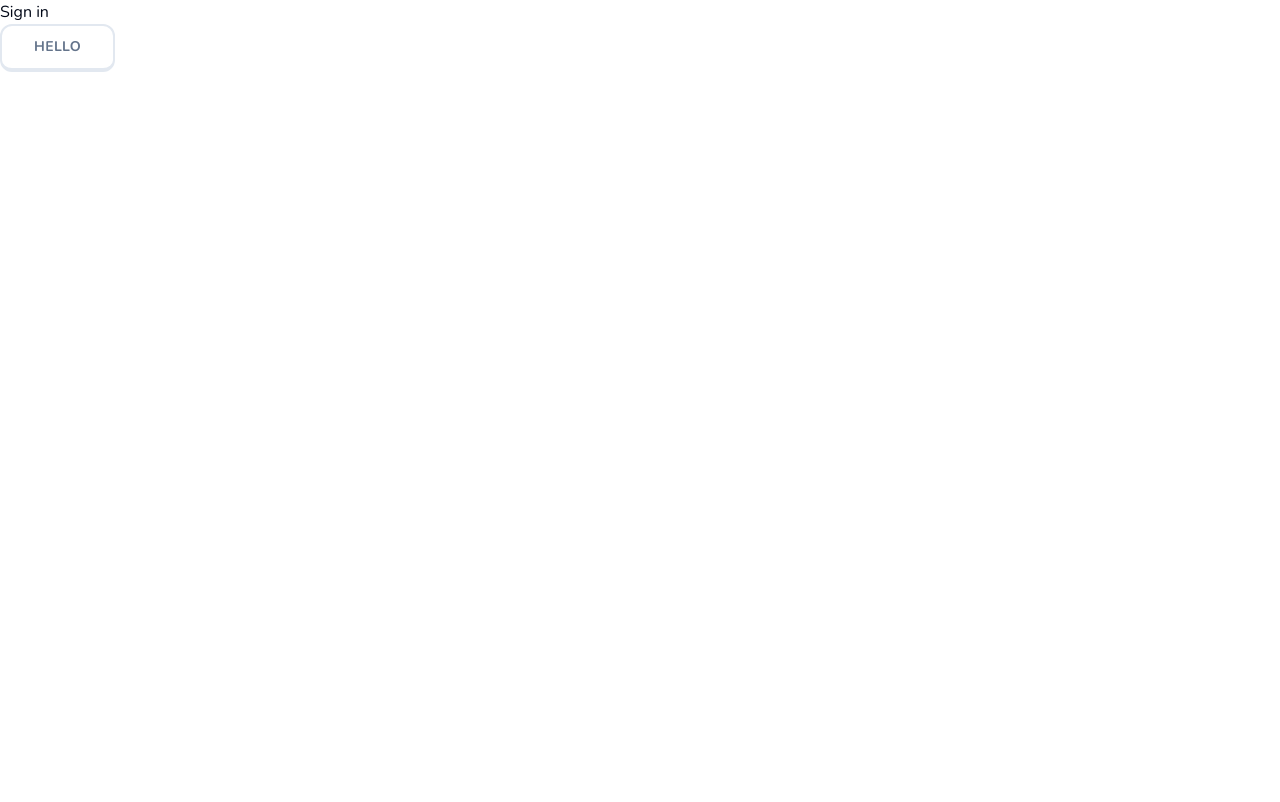
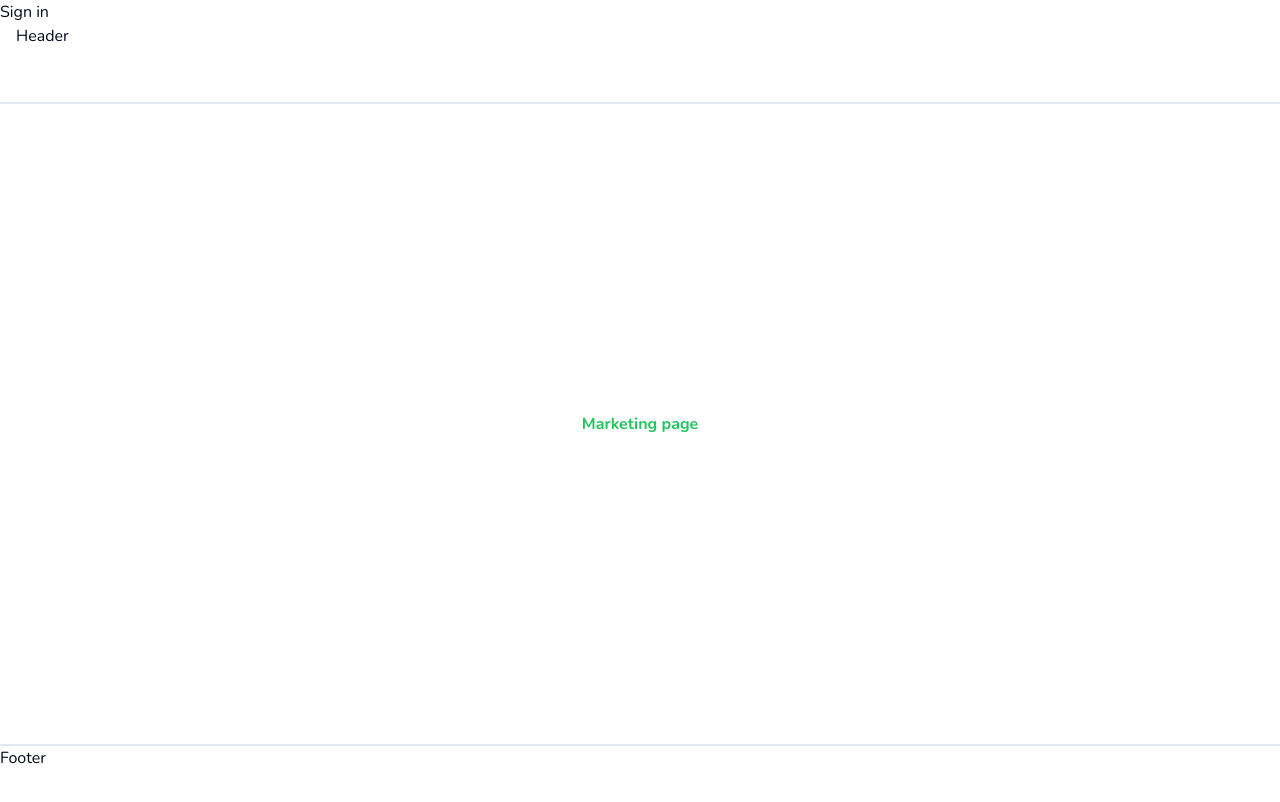
Before and after one commit to kostenkovitalina/Duolingo, a Next.js app: page / in a window 1280 px wide. Shown: the top 802 px of the page. Built offline with nearby package versions, Linux system fonts and the light colour scheme; no server answers.

Commit message:
Marketing Skeleton

```diff
--- /dev/null
+++ b/app/(marketing)/footer.tsx
@@ -0,0 +1,9 @@
+import React from 'react';
+
+export const Footer = () => {
+    return (
+        <footer className='hidden lg:block h-20 w-full border-t-2 border-slate-200'>
+            Footer
+        </footer>
+    );
+};
--- /dev/null
+++ b/app/(marketing)/header.tsx
@@ -0,0 +1,11 @@
+import React from 'react';
+
+export const Header = () => {
+    return (
+        <div>
+            <header className='h-20 w-full border-b-2 border-slate-200 px-4'>
+                Header
+            </header>
+        </div>
+    );
+};
--- /dev/null
+++ b/app/(marketing)/layout.tsx
@@ -0,0 +1,21 @@
+import React from "react";
+import {Header} from "@/app/(marketing)/header";
+import {Footer} from "@/app/(marketing)/footer";
+
+type Props = {
+    children: React.ReactNode
+}
+
+const MarketingLayout = ({children}: Props) => {
+    return (
+        <div className='min-h-screen flex flex-col'>
+            <Header/>
+            <main className='flex-1 flex flex-col items-center justify-center'>
+                {children}
+            </main>
+            <Footer/>
+        </div>
+    )
+}
+
+export default MarketingLayout
--- a/app/page.tsx
+++ b/app/(marketing)/page.tsx
@@ -1,9 +1,7 @@
-import {Button} from "@/components/ui/button";
-
 export default function Home() {
   return (
     <div className='text-green-500 font-bold'>
-      <Button size='lg'>Hello</Button>
+      Marketing page
     </div>
   );
 }
```
